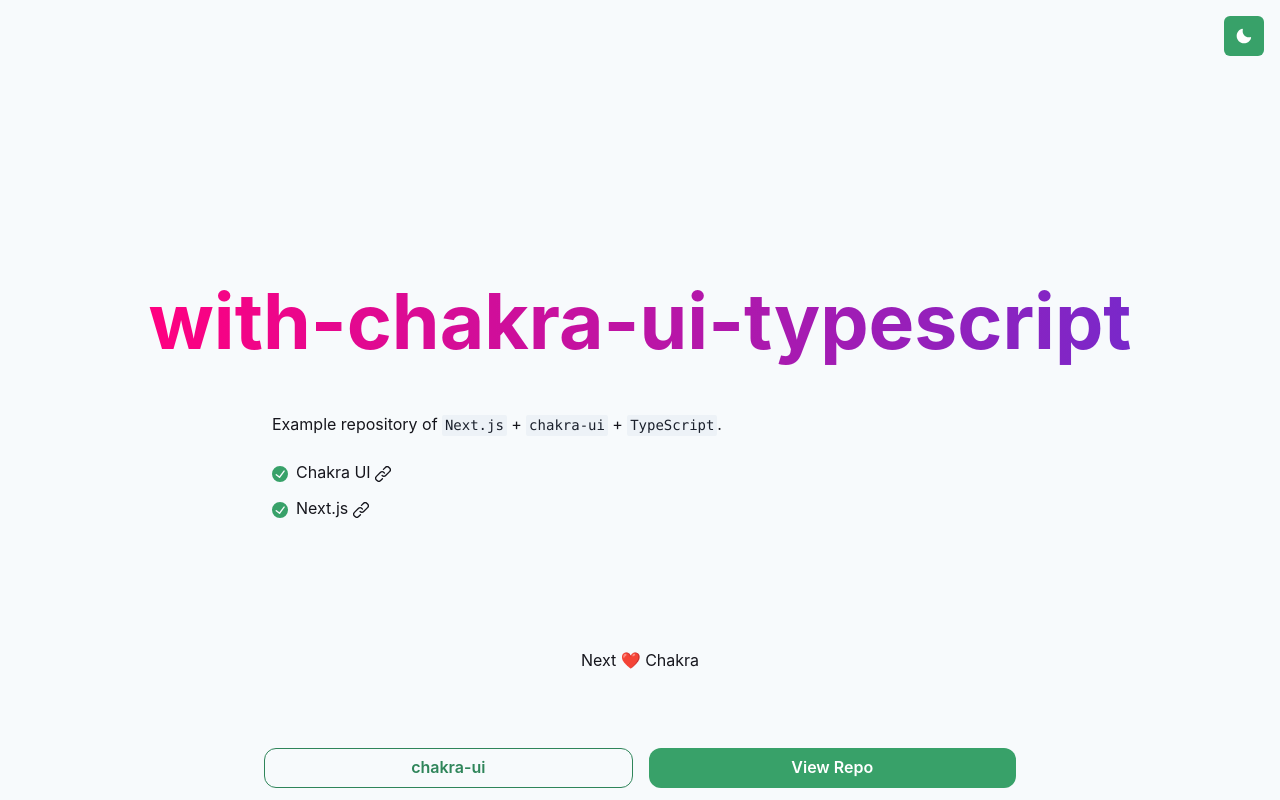
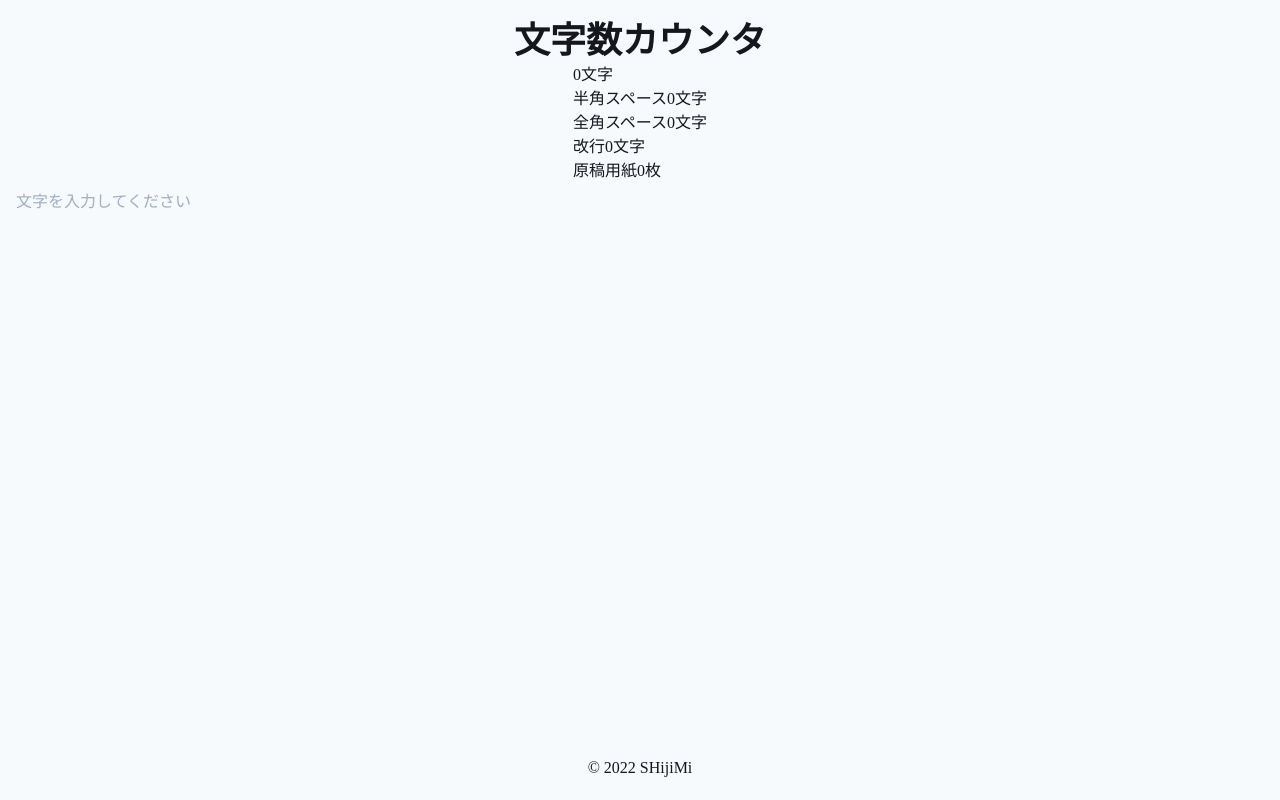
Before and after one commit to ShijiMi-Soup/wordcount, a Next.js app: page / in a window 1280 px wide. Built offline with nearby package versions, Linux system fonts and the light colour scheme.

Commit message:
First commit

```diff
--- a/src/components/Footer.tsx
+++ /dev/null
@@ -1,5 +0,0 @@
-import { Flex, FlexProps } from '@chakra-ui/react'
-
-export const Footer = (props: FlexProps) => (
-  <Flex as="footer" py="8rem" {...props} />
-)
--- a/src/components/Hero.tsx
+++ /dev/null
@@ -1,17 +0,0 @@
-import { Flex, Heading } from '@chakra-ui/react'
-
-export const Hero = ({ title }: { title: string }) => (
-  <Flex
-    justifyContent="center"
-    alignItems="center"
-    height="100vh"
-    bgGradient="linear(to-l, heroGradientStart, heroGradientEnd)"
-    bgClip="text"
-  >
-    <Heading fontSize="6vw">{title}</Heading>
-  </Flex>
-)
-
-Hero.defaultProps = {
-  title: 'with-chakra-ui-typescript',
-}
--- a/src/pages/index.tsx
+++ b/src/pages/index.tsx
@@ -1,56 +1,77 @@
 import {
   Link as ChakraLink,
+  Heading,
+  Textarea,
   Text,
-  Code,
-  List,
-  ListIcon,
-  ListItem,
-} from '@chakra-ui/react'
-import { CheckCircleIcon, LinkIcon } from '@chakra-ui/icons'
+  Box
+} from "@chakra-ui/react"
 
-import { Hero } from '../components/Hero'
-import { Container } from '../components/Container'
-import { Main } from '../components/Main'
-import { DarkModeSwitch } from '../components/DarkModeSwitch'
-import { CTA } from '../components/CTA'
-import { Footer } from '../components/Footer'
+import { Container } from "../components/Container"
+import { useEffect, useState } from "react"
 
-const Index = () => (
-  <Container height="100vh">
-    <Hero />
-    <Main>
-      <Text color="text">
-        Example repository of <Code>Next.js</Code> + <Code>chakra-ui</Code> +{' '}
-        <Code>TypeScript</Code>.
-      </Text>
+const Index = () => {
+  const year = new Date().getFullYear()
+  const [textValue, setTextValue] = useState<string | undefined>()
+  const [textCount, setTextCount] = useState<number>(0)
+  const [halfSpaceCount, setHalfSpaceCount] = useState<number>(0)
+  const [fullSpaceCount, setFullSpaceCount] = useState<number>(0)
+  const [newLineCount, setNewLineCount] = useState<number>(0)
 
-      <List spacing={3} my={0} color="text">
-        <ListItem>
-          <ListIcon as={CheckCircleIcon} color="green.500" />
-          <ChakraLink
-            isExternal
-            href="https://chakra-ui.com"
-            flexGrow={1}
-            mr={2}
-          >
-            Chakra UI <LinkIcon />
-          </ChakraLink>
-        </ListItem>
-        <ListItem>
-          <ListIcon as={CheckCircleIcon} color="green.500" />
-          <ChakraLink isExternal href="https://nextjs.org" flexGrow={1} mr={2}>
-            Next.js <LinkIcon />
-          </ChakraLink>
-        </ListItem>
-      </List>
-    </Main>
+  const handleInputChange = (e) => {
+    const { value } = e.target
+    setTextValue(value)
+  }
 
-    <DarkModeSwitch />
-    <Footer>
-      <Text>Next ❤️ Chakra</Text>
-    </Footer>
-    <CTA />
-  </Container>
-)
+  useEffect(() => {
+    if (!textValue) {
+      setTextCount(0)
+      setHalfSpaceCount(0)
+      setFullSpaceCount(0)
+      setNewLineCount(0)
+      return
+    }
+    const texts = textValue.split("").length
+    const halfSpaces = textValue.split(" ").length - 1
+    const fullSpaces = textValue.split("　").length - 1
+    const newLines = textValue.split(/\r\n|\r|\n/).length - 1
+    setTextCount(texts - halfSpaces - fullSpaces - newLines)
+    setHalfSpaceCount(halfSpaces)
+    setFullSpaceCount(fullSpaces)
+    setNewLineCount(newLines)
+  }, [textValue])
+
+  return (
+    <Container height="100vh" py={5}>
+      <Box w="100%" display="flex" flexDir="column" alignItems="center">
+        <Heading as="h1">文字数カウンタ</Heading>
+        <Box>
+          <Text>{textCount}文字</Text>
+          <Text>
+            半角スペース
+            {halfSpaceCount}
+            文字
+          </Text>
+          <Text>
+            全角スペース
+            {fullSpaceCount}
+            文字
+          </Text>
+          <Text>改行{newLineCount}文字</Text>
+          <Text>原稿用紙{newLineCount}枚</Text>
+        </Box>
+      </Box>
+      <Textarea
+        flexGrow={1}
+        value={textValue}
+        onChange={handleInputChange}
+        placeholder="文字を入力してください"
+        resize="none"
+        border="none"
+        focusBorderColor="none"
+      />
+      <footer>&copy; {year} SHijiMi</footer>
+    </Container>
+  )
+}
 
 export default Index
--- a/src/theme.tsx
+++ b/src/theme.tsx
@@ -1,40 +1,44 @@
-import { extendTheme } from '@chakra-ui/react'
-import { createBreakpoints } from '@chakra-ui/theme-tools'
+import { extendTheme } from "@chakra-ui/react";
+import { createBreakpoints } from "@chakra-ui/theme-tools";
 
-const fonts = { mono: `'Menlo', monospace` }
+const fonts = {
+  heading: "'Noto Serif JP', 'sans-serif'",
+  body: "'Noto Serif JP', 'sans-serif'",
+  mono: `'Menlo', monospace`,
+};
 
 const breakpoints = createBreakpoints({
-  sm: '40em',
-  md: '52em',
-  lg: '64em',
-  xl: '80em',
-})
+  sm: "40em",
+  md: "52em",
+  lg: "64em",
+  xl: "80em",
+});
 
 const theme = extendTheme({
   semanticTokens: {
     colors: {
       text: {
-        default: '#16161D',
-        _dark: '#ade3b8',
+        default: "#16161D",
+        _dark: "#ade3b8",
       },
       heroGradientStart: {
-        default: '#7928CA',
-        _dark: '#e3a7f9',
+        default: "#7928CA",
+        _dark: "#e3a7f9",
       },
       heroGradientEnd: {
-        default: '#FF0080',
-        _dark: '#fbec8f',
+        default: "#FF0080",
+        _dark: "#fbec8f",
       },
     },
     radii: {
-      button: '12px',
+      button: "12px",
     },
   },
   colors: {
-    black: '#16161D',
+    black: "#16161D",
   },
   fonts,
   breakpoints,
-})
+});
 
-export default theme
+export default theme;
```
Also changed, not shown: 2 other files (tests, documents, lock files or other folders).
